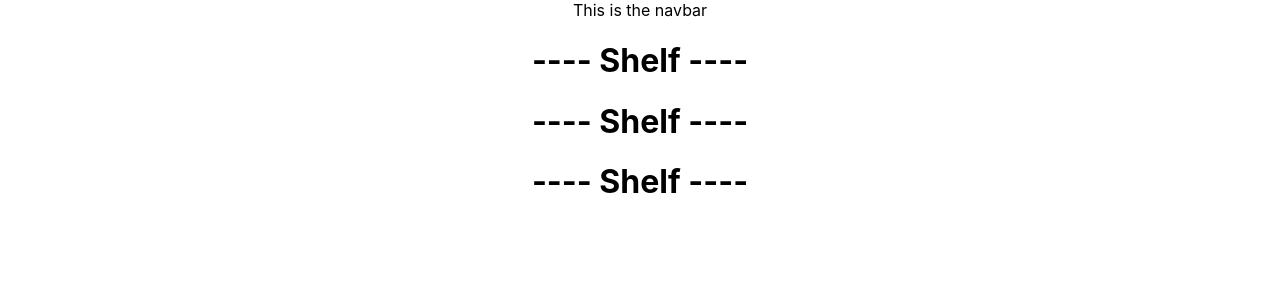
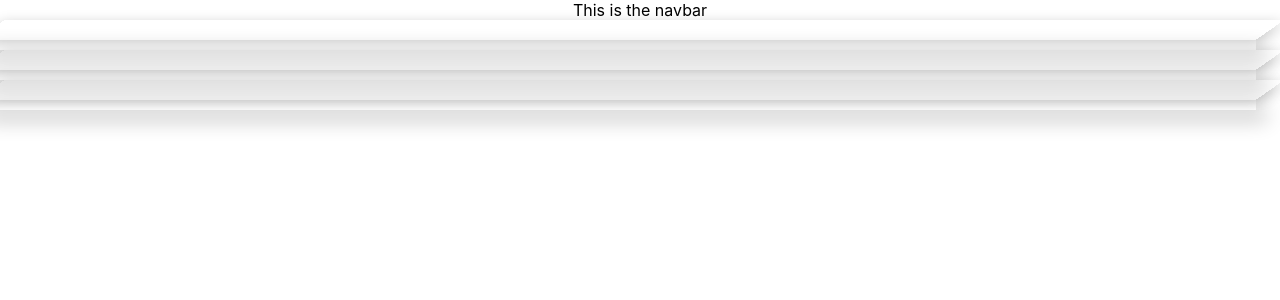
Before and after one commit to L-itslocked/react-bookshelf, a React (Create React App) app in the folder bookshelf-2/: page / in a window 1280 px wide. Shown: the top 300 px of the page. Built offline with nearby package versions, Linux system fonts and the light colour scheme.

Commit message:
Add shelf divs

```diff
--- a/bookshelf-2/src/Shelf.js
+++ b/bookshelf-2/src/Shelf.js
@@ -2,5 +2,10 @@ import React from "react";
 import "./Shelf.css";
 
 export default function Shelf() {
-  return <h1>---- Shelf ---- </h1>;
+  return (
+    <div className="wrapper">
+      <div className="shelf-base"></div>
+      <div className="shelf-edge"></div>
+    </div>
+  );
 }
```
